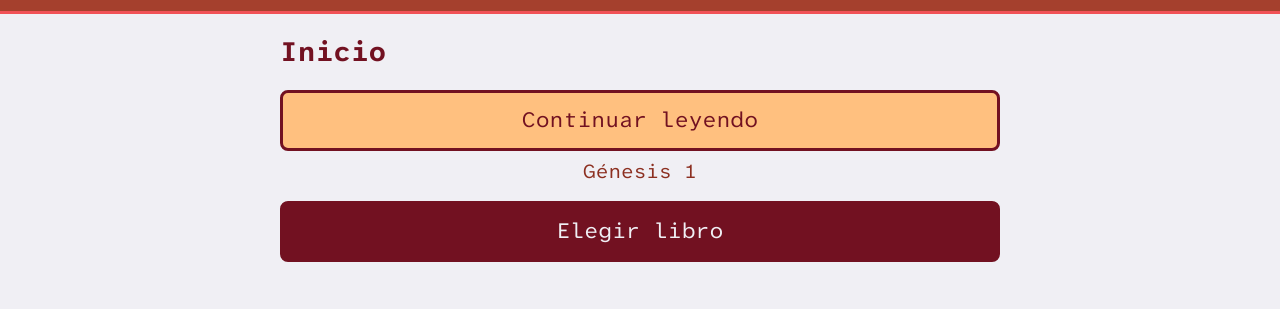
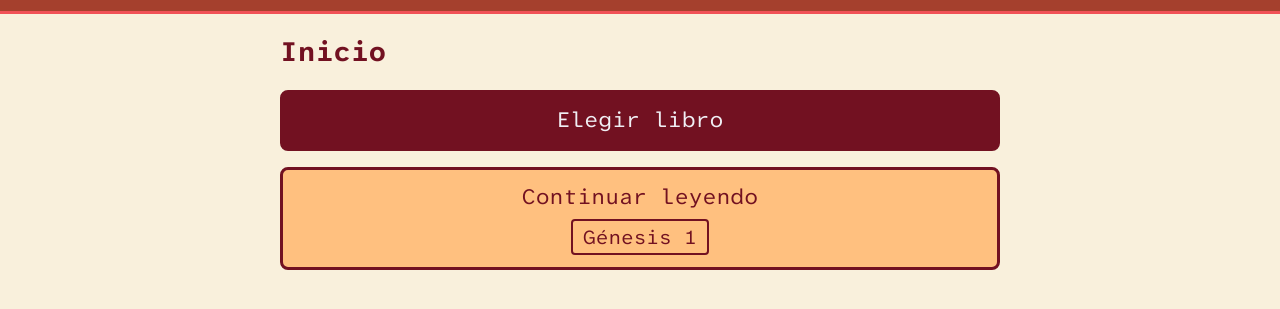
Before and after one commit to jorjessjrealr-eng/biblia, a plain HTML site: page index.html in a window 1280 px wide. Shown: the part 53-362 px from the top of the page. Drawn offline with Linux system fonts and the light colour scheme.

Commit message:
Inicio: orden de botones, libro dentro de Continuar, aviso sin internet al pie y fondo crema

```diff
--- a/css/styles.css
+++ b/css/styles.css
@@ -13,7 +13,7 @@
 :root {
   color-scheme: light;
   --tam-letra: 26px;
-  --fondo: #F0EFF4;
+  --fondo: #F9F0DC;
   --texto: #721121;
   --texto-suave: #8C2F20;
   --fondo-boton: #721121;
@@ -22,12 +22,12 @@
   --fondo-principal: #FFC07F;
   --texto-principal: #721121;
   --borde-principal: #721121;
-  --fondo-deshabilitado: #E3DEE6;
+  --fondo-deshabilitado: #E6DCC6;
   --texto-deshabilitado: #5E4A50;
-  --borde-deshabilitado: #A89AA0;
+  --borde-deshabilitado: #A8997F;
   --color-numero: #8C2F20;
   --color-foco: #A5402D;
-  --borde-suave: #D2C2C8;
+  --borde-suave: #DCCDAE;
   --fondo-encabezado: #A5402D;
   --texto-encabezado: #F0EFF4;
   --borde-encabezado: #F15156;
@@ -44,6 +44,10 @@ html {
 
 /* Letra grande, monoespaciada local y alto contraste. */
 body {
+  display: flex;
+  flex-direction: column;
+  min-height: 100vh;
+  min-height: 100dvh;
   margin: 0;
   background: var(--fondo);
   color: var(--texto);
@@ -74,10 +78,23 @@ button {
 
 /* Área central de cada pantalla. */
 .contenido {
+  flex: 1 0 auto;
   width: 100%;
   max-width: 760px;
   margin: 0 auto;
   padding: 20px;
+}
+
+/* Pie de página: solo contiene el aviso de lectura sin conexión. */
+.pie {
+  flex-shrink: 0;
+  text-align: center;
+  padding: 16px;
+  padding-bottom: calc(16px + env(safe-area-inset-bottom, 0px));
+}
+
+.pie:empty {
+  display: none;
 }
 
 h2 {
@@ -114,19 +131,24 @@ h3 {
   gap: 16px;
 }
 
-/* Contenedor del botón "Continuar leyendo" y su línea de destino. */
-.continuar {
-  display: grid;
+/* Botón "Continuar leyendo" con el destino debajo del texto. */
+.boton-continuar {
+  flex-direction: column;
   gap: 6px;
 }
 
-/* Línea chica con el capítulo al que lleva "Continuar leyendo". */
-.destino {
-  margin: 0;
-  color: var(--texto-suave);
+/* Recuadro chico con el capítulo al que lleva "Continuar leyendo". */
+.destino-boton {
+  display: inline-block;
+  padding: 2px 10px;
+  border: 2px solid var(--borde-principal);
+  border-radius: 4px;
+  background: transparent;
+  color: var(--texto-principal);
   font-size: 20px;
   line-height: 1.4;
   text-align: center;
+  overflow-wrap: anywhere;
 }
 
 /* Línea que indica que la aplicación ya está disponible sin conexión. */
--- a/index.html
+++ b/index.html
@@ -40,6 +40,7 @@
     <h1>Biblia</h1>
   </header>
   <main id="app" class="contenido"></main>
+  <footer id="pie" class="pie"></footer>
   <script src="js/app.js"></script>
 </body>
 </html>
--- a/js/app.js
+++ b/js/app.js
@@ -3,6 +3,7 @@
 // Aplicación de lectura de la Biblia, Reina-Valera 1909.
 
 const app = document.getElementById("app");
+const pie = document.getElementById("pie");
 const PRIMER_CAPITULO = "#/leer/gen/1";
 const CLAVE_ULTIMA = "biblia:ultima";
 const CLAVE_LETRA = "biblia:letra";
@@ -290,21 +291,19 @@ async function mostrarInicio(numeroNavegacion) {
   const acciones = document.createElement("div");
   acciones.className = "acciones";
 
-  const continuar = document.createElement("div");
-  continuar.className = "continuar";
+  acciones.appendChild(crearBoton("Elegir libro", "#/libros"));
+
   const botonContinuar = crearBoton("Continuar leyendo", destino);
-  botonContinuar.className = "boton boton-principal";
-  continuar.appendChild(botonContinuar);
+  botonContinuar.className = "boton boton-principal boton-continuar";
 
   if (textoDestino) {
-    const linea = document.createElement("p");
-    linea.className = "destino";
-    linea.textContent = textoDestino;
-    continuar.appendChild(linea);
+    const recuadro = document.createElement("span");
+    recuadro.className = "destino-boton";
+    recuadro.textContent = textoDestino;
+    botonContinuar.appendChild(recuadro);
   }
 
-  acciones.appendChild(continuar);
-  acciones.appendChild(crearBoton("Elegir libro", "#/libros"));
+  acciones.appendChild(botonContinuar);
   app.appendChild(acciones);
 
   if ("caches" in window) {
@@ -319,7 +318,7 @@ async function mostrarInicio(numeroNavegacion) {
         const estado = document.createElement("p");
         estado.className = "estado-offline";
         estado.textContent = "Lista para leer sin internet";
-        app.appendChild(estado);
+        pie.appendChild(estado);
       } catch (error) {
         // Si falla la consulta del caché, no se muestra la línea.
       }
@@ -535,6 +534,7 @@ async function navegar() {
   const numeroNavegacion = navegacionActual;
 
   limpiarPantalla();
+  pie.textContent = "";
 
   const ruta = window.location.hash.replace(/^#\/?/, "");
   const partes = ruta.split("/").filter(Boolean);
--- a/sw.js
+++ b/sw.js
@@ -1,6 +1,6 @@
 // Cambiá este número cada vez que publiques cambios. Así los celulares
 // detectan una versión nueva y actualizan el contenido guardado.
-const VERSION = "biblia-v3";
+const VERSION = "biblia-v4";
 
 // Al instalar, se guardan todos los archivos necesarios para leer sin internet.
 self.addEventListener("install", function (event) {
```
Also changed, not shown: manifest.webmanifest.
